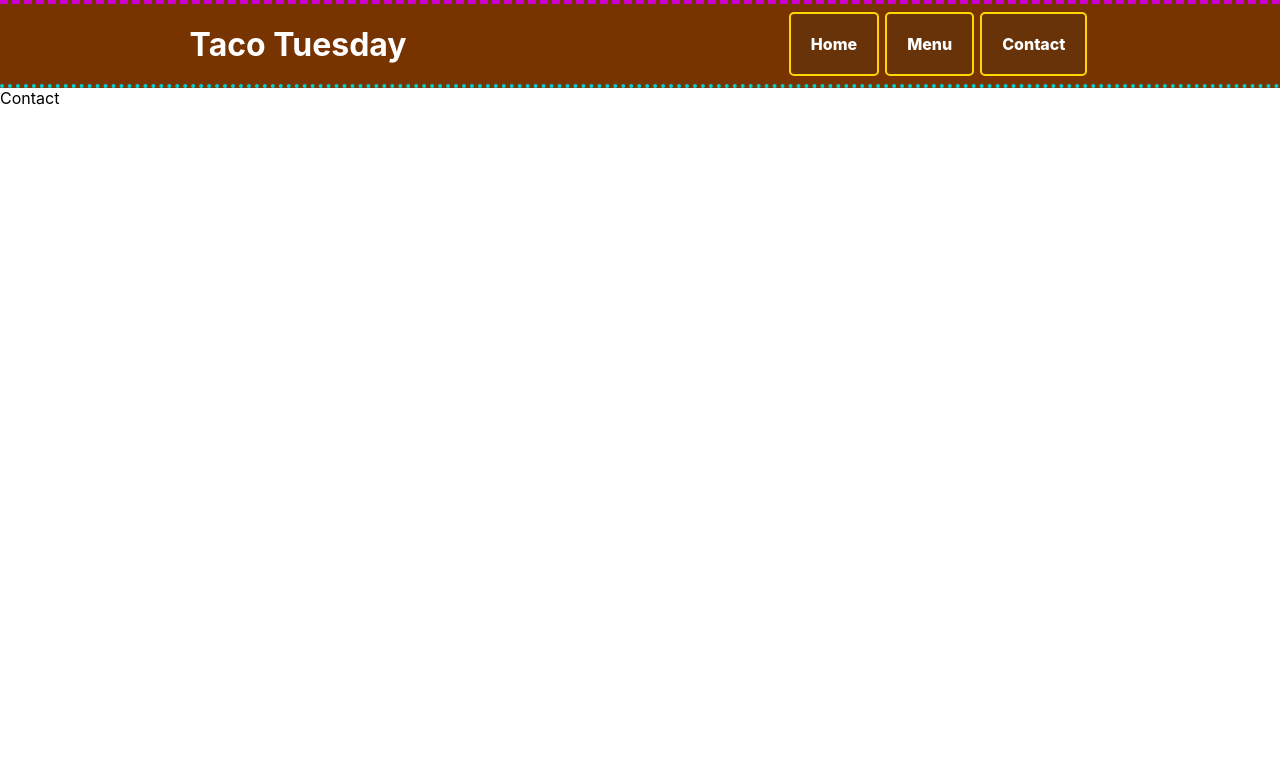
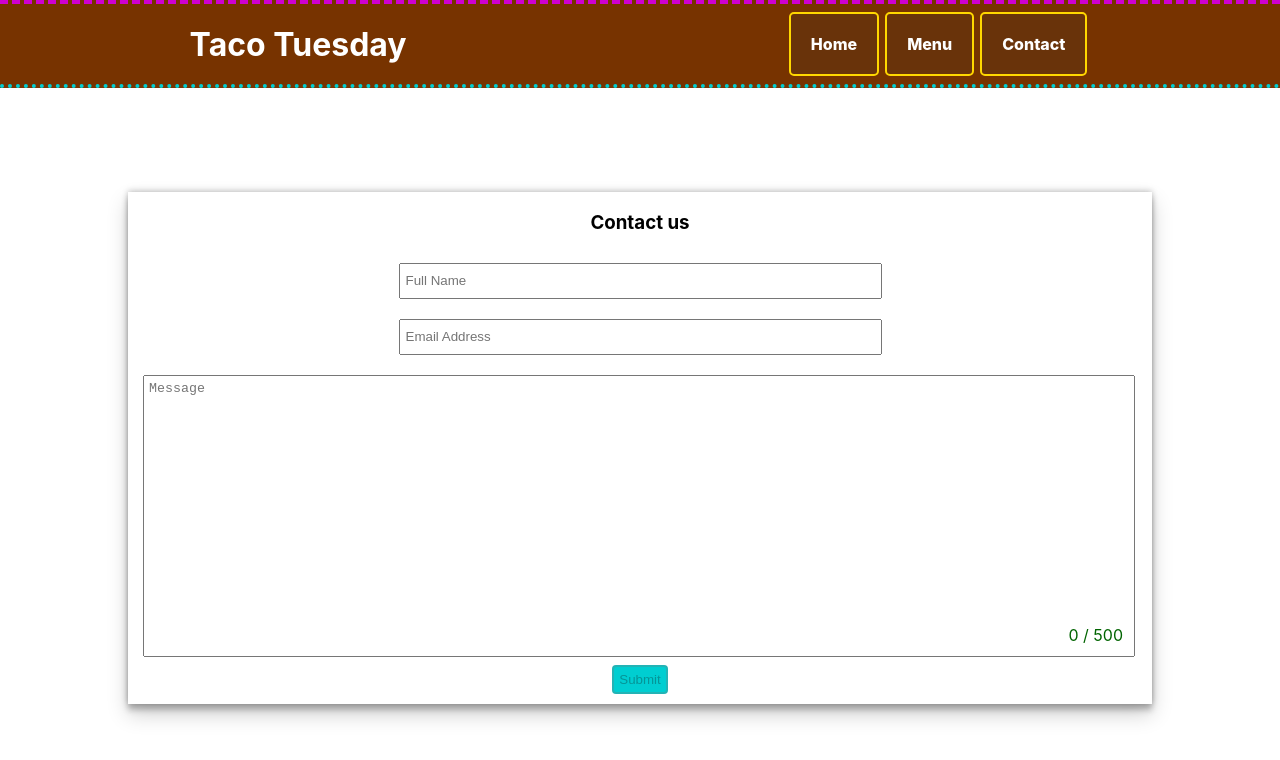
Before and after one commit to nikfrank/web-week-1-restaurant, a React (Create React App) app: page /contact in a window 1280 px wide. Shown: the top 760 px of the page. Built offline with nearby package versions, Linux system fonts and the light colour scheme.

Commit message:
contact page

```diff
--- /dev/null
+++ b/src/Contact.css
@@ -0,0 +1,61 @@
+.Contact {
+  display: flex;
+  align-items: center;
+  justify-content: center;
+}
+
+.Contact .form-container {
+  min-height: 60vh;
+  width: 80vw;
+  min-width: 330px;
+
+  display: flex;
+  flex-wrap: wrap;
+  justify-content: space-around;
+  box-shadow: 0 10px 20px rgba(0,0,0,0.19),
+              0 6px 6px rgba(0,0,0,0.23),
+              0 -1px 6px rgba(0,0,0,0.23);
+}
+
+.Contact .form-container input {
+  width: calc(50% - 40px);
+  min-width: 300px;
+  height: 30px;
+  margin: 10px 15px;
+  padding-left: 5px;
+}
+
+.Contact .form-container .OverTextarea {
+  width: 100%;
+  height: 270px;
+  margin: 10px 15px;
+}
+
+.Contact .form-container .OverTextarea textarea {
+  resize: none;
+  padding: 5px;
+  height: 100%;
+  width: calc(100% - 14px);
+}
+
+.Contact .form-container h3 {
+  flex-basis: 100%;
+  text-align: center;
+}
+
+.Contact .form-container button {
+  margin: 10px;
+  padding: 5px;
+  background-color: #00ced1;
+  border-radius: 4px;
+  border-style: solid;
+  outline: none;
+}
+
+.Contact .form-container button:hover {
+  background-color: #00abb0;
+}
+
+.Contact .form-container button:active {
+  background-color: #0080b0;
+}
--- a/src/Contact.js
+++ b/src/Contact.js
@@ -1,5 +1,75 @@
 import React from 'react';
+import './Contact.css';
 
-const Contact = ()=> (<div>Contact</div>);
+import emailRegex from './emailRegex';
+import OverTextarea from './OverTextarea';
+
+class Contact extends React.Component {
+  state = {
+    name: '',
+    message: '',
+    email: '',
+    isEmailValid: false,
+    isMessageTooLong: false,
+  }
+
+  setName = (event)=> {
+    this.setState({
+      name: event.target.value
+    })
+  }
+
+  setEmail = (event)=> {
+    this.setState({
+      email: event.target.value,
+      isEmailValid: emailRegex.test(event.target.value),
+    })
+  }
+
+  setMessage = (value, isTooLong)=> {
+    this.setState({
+      message: value,
+      isMessageTooLong: isTooLong,
+    })
+  }
+
+  submit = ()=> {
+    console.log(this.state.name, this.state.email, this.state.message);
+  }
+
+  render(){
+    const { name, email, message } = this.state;
+    // const name = this.state.name;
+    // const email = this.state.email;
+    // const message = this.state.message;
+
+    return (
+      <div className='Contact Page'>
+        <div className='form-container'>
+          <h3>Contact us</h3>
+          <input value={name}
+                 placeholder='Full Name'
+                 onChange={this.setName} />
+
+          <input value={email}
+                 placeholder='Email Address'
+                 type='email'
+                 onChange={this.setEmail} />
+
+          <OverTextarea value={message}
+                        maxLength={500}
+                        errorColor='#dd2200'
+                        validColor='darkgreen'
+                        className='OverTextarea'
+                        onChange={this.setMessage} />
+          <button onClick={this.submit}
+                  disabled={this.state.isMessageTooLong || !this.state.isEmailValid}>
+            Submit
+          </button>
+        </div>
+      </div>
+    );
+  }
+}
 
 export default Contact;
--- /dev/null
+++ b/src/OverTextarea.css
@@ -0,0 +1,9 @@
+.internal-OverTextarea {
+  position: relative;
+}
+
+.internal-OverTextarea span {
+  position: absolute;
+  bottom: 0;
+  right: 14px;
+}
--- /dev/null
+++ b/src/OverTextarea.js
@@ -0,0 +1,31 @@
+import React from 'react';
+import './OverTextarea.css';
+
+class OverTextarea extends React.Component {
+
+  onInternalChange = (event)=>{
+    this.props.onChange(
+      event.target.value,
+      event.target.value.length > this.props.maxLength
+    );
+  }
+
+  render(){
+    return (
+      <div className={this.props.className+' internal-OverTextarea'}>
+        <textarea value={this.props.value}
+                  placeholder='Message'
+                  onChange={this.onInternalChange}
+        />
+        <span style={{
+          color: (this.props.value.length > this.props.maxLength) ?
+            (this.props.errorColor || 'red') : (this.props.validColor || 'black')
+        }}>
+          {this.props.value.length} / {this.props.maxLength}
+        </span>
+      </div>
+    );
+  }
+}
+
+export default OverTextarea;
--- /dev/null
+++ b/src/emailRegex.js
@@ -0,0 +1,2 @@
+// eslint-disable-next-line
+export default /(?:[a-z0-9!#$%&'*+/=?^_`{|}~-]+(?:\.[a-z0-9!#$%&'*+/=?^_`{|}~-]+)*|"(?:[\x01-\x08\x0b\x0c\x0e-\x1f\x21\x23-\x5b\x5d-\x7f]|\\[\x01-\x09\x0b\x0c\x0e-\x7f])*")@(?:(?:[a-z0-9](?:[a-z0-9-]*[a-z0-9])?\.)+[a-z0-9](?:[a-z0-9-]*[a-z0-9])?|\[(?:(?:25[0-5]|2[0-4][0-9]|[01]?[0-9][0-9]?)\.){3}(?:25[0-5]|2[0-4][0-9]|[01]?[0-9][0-9]?|[a-z0-9-]*[a-z0-9]:(?:[\x01-\x08\x0b\x0c\x0e-\x1f\x21-\x5a\x53-\x7f]|\\[\x01-\x09\x0b\x0c\x0e-\x7f])+)\])/;
```
